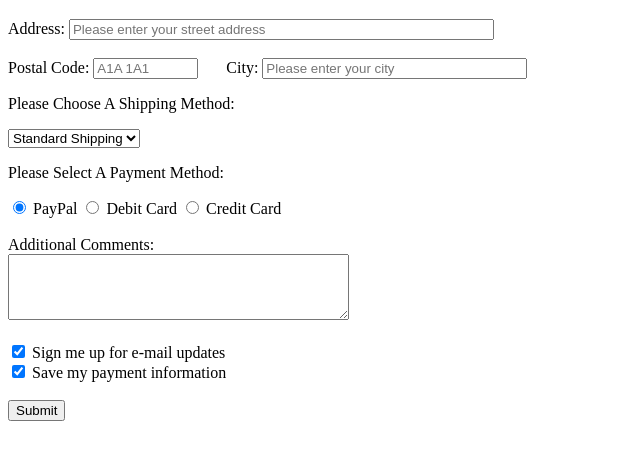
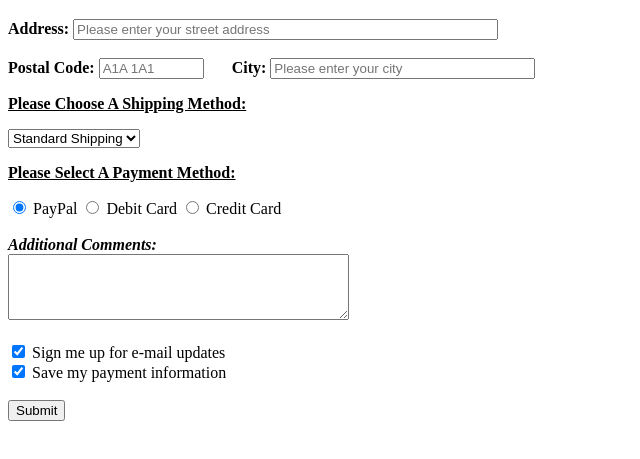
Before and after one commit to mrhardman23/html-components, a plain HTML site: page form.html in a window 1280 px wide. Shown: the part 61-520 px from the top of the page, without its empty margins (0-640 px from the left). Drawn offline with Linux system fonts and the light colour scheme.

Commit message:
Comments on Form
Comments added to the form on the form.html page

```diff
--- a/form.html
+++ b/form.html
@@ -9,20 +9,35 @@
 
         <h1>Form Example</h1>
 
+        <!-- This is a form that is used to ship a purchase to a customer. -->
         <form method="GET">
 
-            <label for="addr">Address:</label>
+            <!-- This label and text input are for the customer to enter their street address (i.e. 100 Innovation Drive). -->
+            <label for="addr"><b>Address:</b></label>
             <input type="text" name="address" size="50" maxlength="75" placeholder="Please enter your street address" id="addr" />
+
+            <!--
+                These are break lines to bring the next labels down to another line. This adds
+                more whitespace and better design to the form.
+            -->
             <br /><br />
 
-            <label for="postal">Postal Code:</label>
+            <!-- This label and text input are for the customer to enter their Postal Code (i.e. R3T 6G2). -->
+            <label for="postal"><b>Postal Code:</b></label>
             <input type="text" name="postalCode" size="10" maxlength="10" placeholder="A1A 1A1" id="postal"/>
+
+            <!-- These non-breaking spaces add space between the Postal Code input and the City input -->
             &nbsp;&nbsp;&nbsp;&nbsp;&nbsp;
 
-            <label for="city">City:</label>
+            <!-- This label and text input are for the customer to enter the city they live in (i.e. Winnipeg, MB). -->
+            <label for="city"><b>City:</b></label>
             <input type="text" name="city" size="30" maxlength="30" placeholder="Please enter your city" id="city" />
 
-            <p> <label for="shipping">Please Choose A Shipping Method:</label> </p>
+            <!--
+                This label and dropdown menu are for the customer to choose their preferred shipping method
+                from these options: Standard, One-Day, and Two-Day Shipping.
+             -->
+            <p> <label for="shipping"><b><u>Please Choose A Shipping Method:</u></b></label> </p>
             <select name="shipping" id="shipping">
                 <option value="standard">Standard Shipping</option>
                 <option value="one-day">One-Day Shipping</option>
@@ -30,23 +45,42 @@
             </select>
             <br />
 
-            <p> Please Select A Payment Method: </p>
+            <!--
+                These labels and radio buttons are for the customer to choose their preferred payment method
+                from these options: PayPal (checked by default), Debit Card, and Credit Card.
+             -->
+            <p> <b><u>Please Select A Payment Method:</u></b> </p>
             <label> <input type="radio" name="payment-methods" value="paypal" checked="true" /> PayPal </label>
             <label> <input type="radio" name="payment-methods" value="debit"/> Debit Card </label>
             <label> <input type="radio" name="payment-methods" value="credit"/> Credit Card </label>
             <br /><br />
 
-            <label for="comments">Additional Comments:</label>
+            <!--
+                This label and text area are for the customer to enter any additional comments
+                that might be useful to properly deliver the purchase (i.e. Please call 555-555-0192
+                when delivering).
+            -->
+            <label for="comments"><b><i>Additional Comments:</i></b></label>
             <br />
             <textarea rows="4" cols="40" name="comments" id="comments"></textarea>
             <br /><br />
 
+            <!--
+                This label and checkbox are for the customer to choose whether they want email
+                updates from our company and about the progress of the delivery of their purchase.
+                It is selected by default.
+             -->
             <label> <input type="checkbox" name="emailUpdates" checked /> Sign me up for e-mail updates </label>
             <br />
 
+            <!--
+                This label and checkbox are for the customer to choose whether they want their
+                payment information saved. It is selected by default.
+             -->
             <label> <input type="checkbox" name="savePayment" checked /> Save my payment information </label>
             <br /><br />
 
+            <!-- This will submit the form and process the information needed for delivery. -->
             <input type="submit" />
         </form>
     </body>
```
